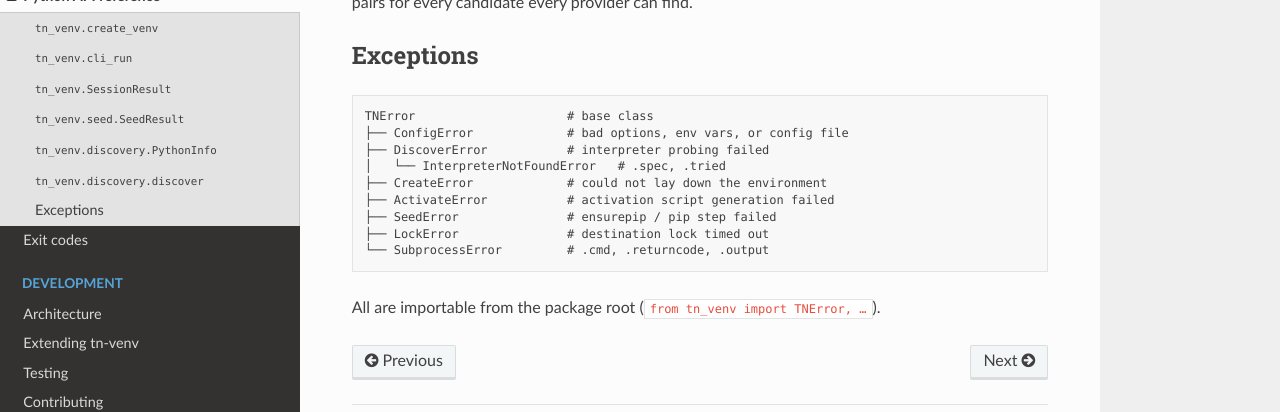
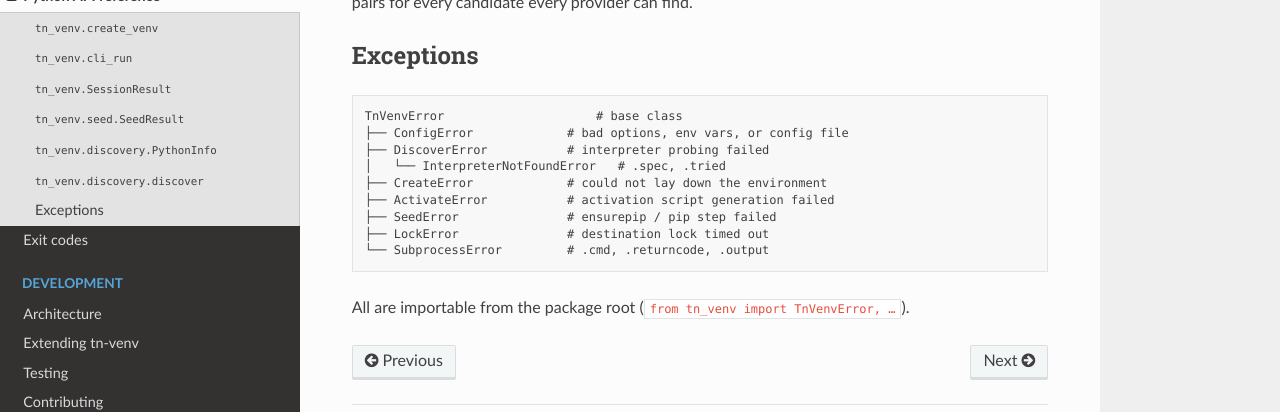
Before and after one commit to tokenoodle-everything/tn-venv, a Sphinx documentation site: the page built from docs/reference/python-api.md, in a window 1280 px wide and 900 px high, scrolled down 2251 px. Shown: the part 390-802 px from the top of the window. Built offline with Sphinx 7.4.7 and the Read the Docs theme 3.1.0, drawn with Linux system fonts in a browser that asks for light colours.

Commit message:
Change name of `TNError` to `TnVenvError`

````diff
--- a/docs/reference/python-api.md
+++ b/docs/reference/python-api.md
@@ -109,7 +109,7 @@ every provider can find.
 ## Exceptions
 
 ```text
-TNError                     # base class
+TnVenvError                     # base class
 ├── ConfigError             # bad options, env vars, or config file
 ├── DiscoverError           # interpreter probing failed
 │   └── InterpreterNotFoundError   # .spec, .tried
@@ -120,4 +120,4 @@ TNError                     # base class
 └── SubprocessError         # .cmd, .returncode, .output
 ```
 
-All are importable from the package root (`from tn_venv import TNError, …`).
+All are importable from the package root (`from tn_venv import TnVenvError, …`).
--- a/tn_venv/__init__.py
+++ b/tn_venv/__init__.py
@@ -20,7 +20,7 @@ from .errors import (
     DiscoverError,
     InterpreterNotFoundError,
     SeedError,
-    TNError,
+    TnVenvError,
 )
 from .session import Options, SessionResult, create_venv
 from .version import __version__, __version_tuple__
@@ -40,7 +40,7 @@ __all__ = [
     "cli_run",
     "Options",
     "SessionResult",
-    "TNError",
+    "TnVenvError",
     "ConfigError",
     "CreateError",
     "DiscoverError",
--- a/tn_venv/version.py
+++ b/tn_venv/version.py
@@ -18,7 +18,7 @@ version_tuple: tuple[int | str, ...]
 commit_id: str | None
 __commit_id__: str | None
 
-__version_tuple__ = version_tuple = (0, 1, 1)
+__version_tuple__ = version_tuple = (0, 1, 2)
 __version__ = version = f"{version_tuple[0]}.{version_tuple[1]}.{version_tuple[2]}"
 
 __commit_id__ = commit_id = None
````
Also changed, not shown: CONTRIBUTING.md (+1 -1 lines), docs/changelog.md (+6 -0 lines), docs/development/architecture.md (+1 -1 lines), docs/guide/api.md (+2 -2 lines), docs/reference/exit-codes.md (+1 -1 lines), 7 other files.
